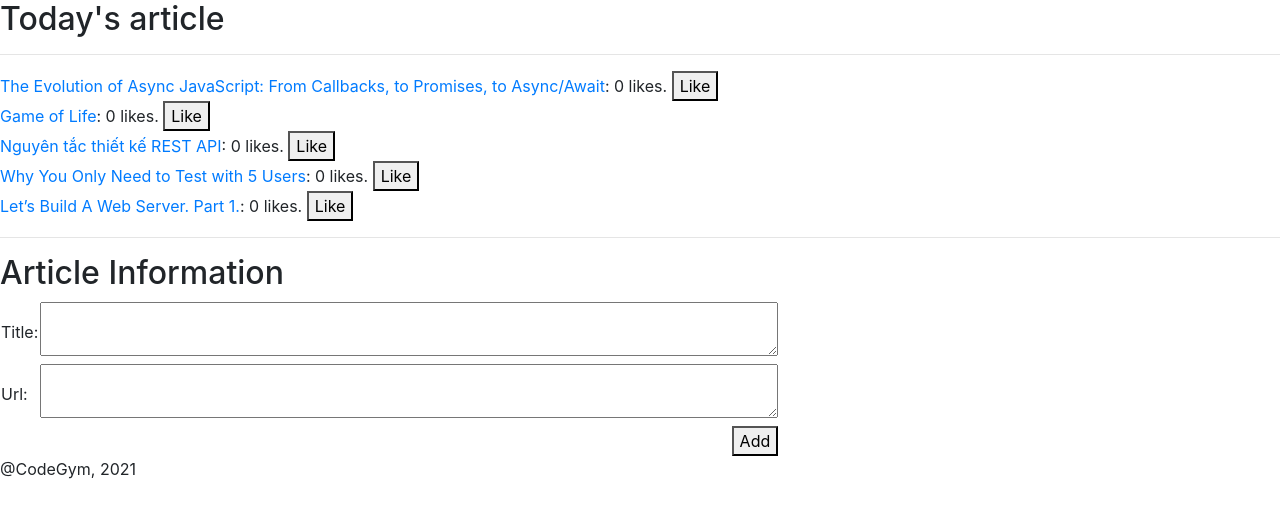
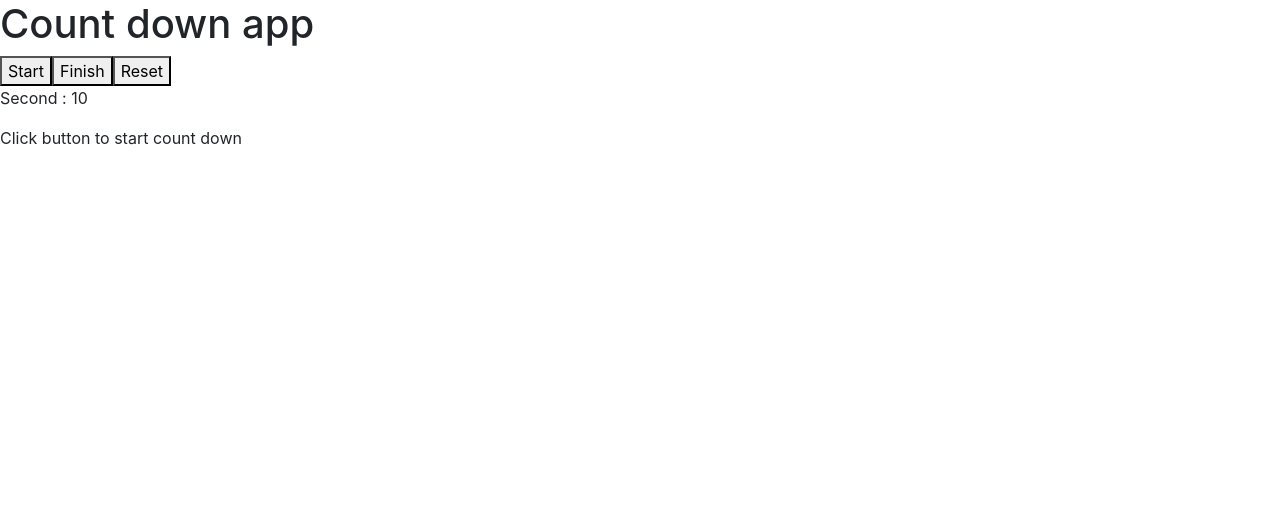
Before and after one commit to HoangVuong19/A0222I1-Module5-HoangVuong, an Angular app in the folder _03_angular/angular-overview/: page / in a window 1280 px wide. Shown: the top 518 px of the page. Built offline with nearby package versions, Linux system fonts and the light colour scheme.

Commit message:
done countdown

```diff
--- a/_03_angular/angular-overview/src/app/app.component.html
+++ b/_03_angular/angular-overview/src/app/app.component.html
@@ -1 +1 @@
-<app-article></app-article>
+<app-countdown></app-countdown>
--- a/_03_angular/angular-overview/src/app/app.module.ts
+++ b/_03_angular/angular-overview/src/app/app.module.ts
@@ -8,6 +8,7 @@ import {FormsModule} from "@angular/forms";
 import { ColorComponent } from './color/color.component';
 import { ArticleComponent } from './hackernews/article/article.component';
 import { LikeComponent } from './hackernews/like/like.component';
+import { CountdownComponent } from './countdown/countdown.component';
 
 @NgModule({
   declarations: [
@@ -15,7 +16,8 @@ import { LikeComponent } from './hackernews/like/like.component';
     CalculatorComponent,
     ColorComponent,
     ArticleComponent,
-    LikeComponent
+    LikeComponent,
+    CountdownComponent
   ],
   imports: [
     BrowserModule,
--- /dev/null
+++ b/_03_angular/angular-overview/src/app/countdown/countdown.component.html
@@ -0,0 +1,8 @@
+<h1>Count down app</h1>
+
+<button (click)="start()">Start</button>
+<button (click)="finish()">Finish</button>
+<button (click)="reset()">Reset</button>
+
+<p>Second : {{time}}</p>
+<p>Click button to start count down</p>
--- /dev/null
+++ b/_03_angular/angular-overview/src/app/countdown/countdown.component.ts
@@ -0,0 +1,34 @@
+import { Component, OnInit } from '@angular/core';
+
+@Component({
+  selector: 'app-countdown',
+  templateUrl: './countdown.component.html',
+  styleUrls: ['./countdown.component.css']
+})
+export class CountdownComponent implements OnInit {
+  time = 10;
+  myInterval;
+  constructor() { }
+
+  ngOnInit(): void {
+  }
+
+  start() {
+    this.myInterval = setInterval(() => {
+      this.time--;
+      if(this.time == 0){
+        this.finish()
+        alert("Happy new year!!")
+      }
+    }, 1000)
+
+  }
+
+  reset() {
+    this.time = 10;
+  }
+
+  finish() {
+    clearInterval(this.myInterval)
+  }
+}
```
Also changed, not shown: _03_angular/angular-overview/src/app/countdown/countdown.component.css (added).
